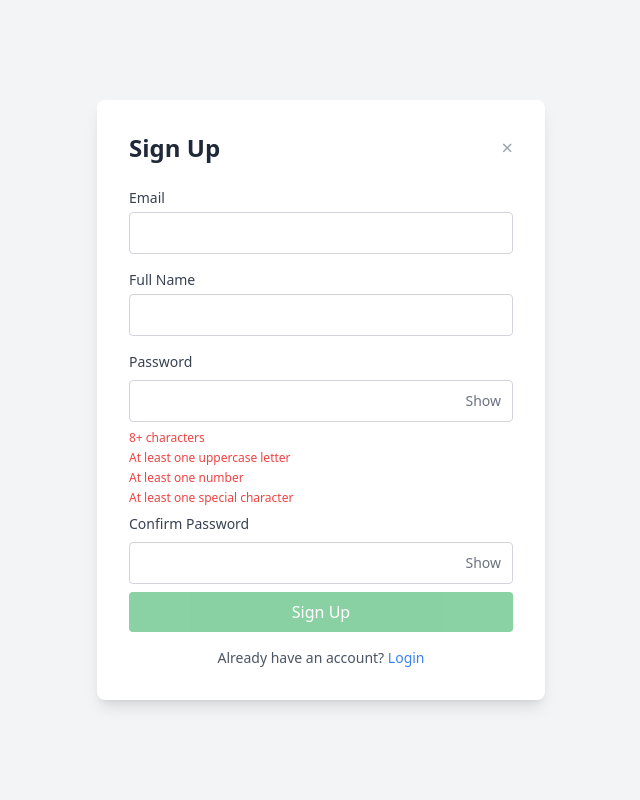
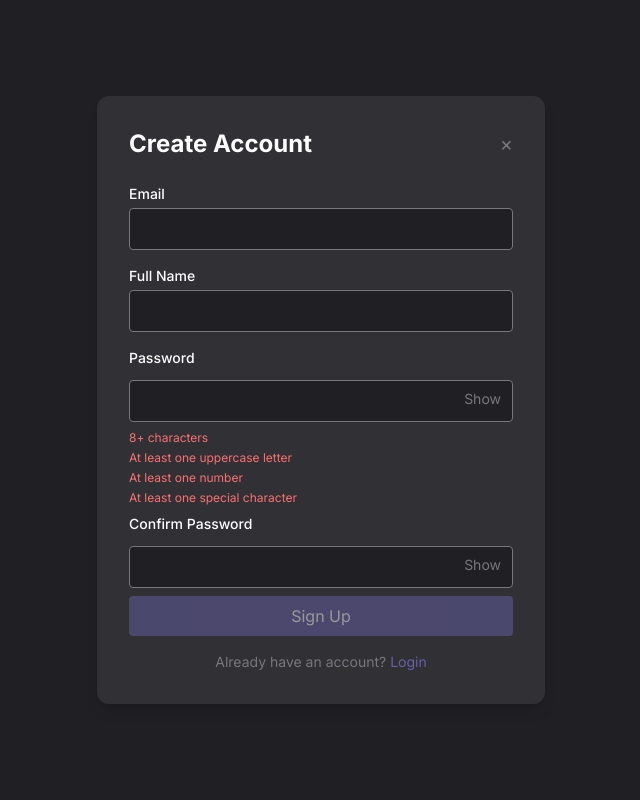
Before and after one commit to xavierAshkar/findash-mvp, a Django app: page /users/register/ in a window 1280 px wide. Shown: the whole page, without its empty margins (319-959 px from the left). Run offline with Django 5.2, Linux system fonts and the light colour scheme; parts of the project's set-up code (start-up, migrations or seed data) failed here and were passed over; some libraries are stand-ins or nearby versions.

Commit message:
feature(register): add error messages to login and register

```diff
--- a/templates/base_public.html
+++ b/templates/base_public.html
@@ -1,14 +1,89 @@
 <!-- templates/base_public.html -->
 <!DOCTYPE html>
 <html lang="en">
+  {% load static %}
   <head>
     <meta charset="UTF-8" />
-    <title>{% block title %}FinDash{% endblock %}</title>
+    <title>{% block title %}Findash{% endblock %}</title>
+
+    <link href="https://fonts.googleapis.com/css2?family=Inter:wght@400;500;600;700&display=swap" rel="stylesheet">
+
+    <!-- Load Tailwind CDN -->
     <script src="https://cdn.tailwindcss.com"></script>
+    <style>
+      .scrollbar-auto {
+        scrollbar-gutter: stable;
+        overflow-y: auto;
+      }
+
+      /* Firefox */
+      .scrollbar-auto {
+        scrollbar-width: thin;
+        scrollbar-color: #2a2a2e transparent;
+      }
+
+      .scrollbar-auto:hover {
+        scrollbar-color: #3a3a40 transparent;
+      }
+
+      /* Chrome/Safari (WebKit) */
+      .scrollbar-auto::-webkit-scrollbar {
+        width: 8px;
+      }
+
+      .scrollbar-auto::-webkit-scrollbar-thumb {
+        background-color: #2a2a2e;
+        border-radius: 12px;
+        transition: background-color 0.2s ease-in-out;
+      }
+
+      .scrollbar-auto:hover::-webkit-scrollbar-thumb {
+        background-color: #313035;
+      }
+
+      .scrollbar-auto::-webkit-scrollbar-track {
+        background: transparent;
+      }
+
+      [x-cloak] {
+        display: none !important;
+      }
+    </style>
+
+    <!-- Tailwind config (same as base_app) -->
+    <script>
+      tailwind.config = {
+        theme: {
+          extend: {
+            boxShadow: {
+              'card': '0 4px 4px rgba(0, 0, 0, 0.25)',
+            },
+            fontFamily: {
+              sans: ['Inter', 'sans-serif'],
+            },
+            colors: {
+              primaryBg: "#202024",
+              sidebarBg: "#101013",
+              cardHeader: "#313035",
+              cardBg: "#202024",
+              hoverBg: "#0A0A0C",
+              hoverBorder: "#78767E",
+              accent: "#6760A6",
+              textMain: "#ffffff",
+              textSubtle: "#78767E",
+            },
+          },
+        },
+      };
+    </script>
+
     <script src="https://unpkg.com/htmx.org@1.9.2"></script>
     <script src="https://unpkg.com/alpinejs" defer></script>
   </head>
-  <body class="bg-gray-100 text-gray-900">
-    <div class="container mx-auto px-4">{% block content %}{% endblock %}</div>
+
+  <body class="bg-primaryBg text-textMain">
+    <div class="container mx-auto px-4">
+      {% block content %}{% endblock %}
+    </div>
   </body>
 </html>
--- a/users/templates/registration/register.html
+++ b/users/templates/registration/register.html
@@ -2,15 +2,27 @@
 {% load form_tags %}
 
 {% block content %}
-<!-- Centered registration card -->
-<div class="min-h-screen flex items-center justify-center px-4">
-  <div class="bg-white p-8 rounded-lg shadow-lg w-full max-w-md">
+<div class="min-h-screen flex items-center justify-center px-4 bg-primaryBg">
+  <div class="bg-cardHeader p-8 rounded-xl shadow-lg w-full max-w-md text-textMain">
 
-    <!-- Header with dismiss link -->
+    <!-- Header -->
     <div class="flex justify-between items-center mb-6">
-      <h2 class="text-2xl font-bold text-gray-800">Sign Up</h2>
-      <a href="{% url 'home' %}" class="text-gray-400 hover:text-gray-600 text-xl">&times;</a>
+      <h2 class="text-2xl font-bold">Create Account</h2>
+      <a href="{% url 'home' %}" class="text-textSubtle hover:text-textMain text-xl">&times;</a>
     </div>
+
+    <!-- Messages -->
+    {% if messages %}
+      <div class="mb-4 space-y-2">
+        {% for message in messages %}
+          <div class="p-2 rounded text-sm
+                      {% if message.tags == 'success' %}bg-green-700 text-white
+                      {% else %}bg-red-700 text-white{% endif %}">
+            {{ message }}
+          </div>
+        {% endfor %}
+      </div>
+    {% endif %}
 
     <!-- Registration Form -->
     <form method="post" class="space-y-4">
@@ -18,16 +30,23 @@
 
       <!-- Email Field -->
       <div>
-        <label for="id_email" class="block text-sm font-medium text-gray-700">Email</label>
-        {{ form.email|add_class:"mt-1 p-2 block w-full border border-gray-300 rounded" }}
+        <label for="id_email" class="block text-sm font-medium">Email</label>
+        {{ form.email|add_class:"mt-1 p-2 w-full rounded bg-primaryBg border border-hoverBorder" }}
+        {% for error in form.email.errors %}
+          <p class="text-red-500 text-xs mt-1">{{ error }}</p>
+        {% endfor %}
       </div>
 
       <!-- Full Name Field -->
       <div>
-        <label for="id_full_name" class="block text-sm font-medium text-gray-700">Full Name</label>
-        {{ form.full_name|add_class:"mt-1 p-2 block w-full border border-gray-300 rounded" }}
+        <label for="id_full_name" class="block text-sm font-medium">Full Name</label>
+        {{ form.full_name|add_class:"mt-1 p-2 w-full rounded bg-primaryBg border border-hoverBorder" }}
+        {% for error in form.full_name.errors %}
+          <p class="text-red-500 text-xs mt-1">{{ error }}</p>
+        {% endfor %}
       </div>
 
+      <!-- Password & Confirm (Alpine.js) -->
       <div x-data="{
           password: '',
           confirmPassword: '',
@@ -48,66 +67,63 @@
           }
       }" class="space-y-2">
 
-        <!-- Password field with toggle -->
-        <label for="id_password1" class="block text-sm font-medium text-gray-700">Password</label>
+        <!-- Password -->
+        <label for="id_password1" class="block text-sm font-medium">Password</label>
         <div class="relative">
           <input :type="showPassword ? 'text' : 'password'" name="password1" id="id_password1"
-                x-model="password" x-init="checkPassword()" @input="checkPassword"
-                class="mt-1 p-2 block w-full border border-gray-300 rounded pr-10">
-
+                 x-model="password" x-init="checkPassword()" @input="checkPassword"
+                 class="mt-1 p-2 w-full rounded bg-primaryBg border border-hoverBorder pr-10">
           <button type="button" @click="showPassword = !showPassword"
-                  class="absolute inset-y-0 right-0 flex items-center pr-3 text-sm text-gray-500 hover:text-gray-700">
+                  class="absolute inset-y-0 right-0 flex items-center pr-3 text-sm text-textSubtle hover:text-textMain">
             <span x-text="showPassword ? 'Hide' : 'Show'"></span>
           </button>
         </div>
 
         <!-- Requirements -->
         <ul class="text-xs space-y-1">
-          <li :class="req.length ? 'text-green-600' : 'text-red-500'">8+ characters</li>
-          <li :class="req.uppercase ? 'text-green-600' : 'text-red-500'">At least one uppercase letter</li>
-          <li :class="req.number ? 'text-green-600' : 'text-red-500'">At least one number</li>
-          <li :class="req.special ? 'text-green-600' : 'text-red-500'">At least one special character</li>
+          <li :class="req.length ? 'text-green-400' : 'text-red-400'">8+ characters</li>
+          <li :class="req.uppercase ? 'text-green-400' : 'text-red-400'">At least one uppercase letter</li>
+          <li :class="req.number ? 'text-green-400' : 'text-red-400'">At least one number</li>
+          <li :class="req.special ? 'text-green-400' : 'text-red-400'">At least one special character</li>
         </ul>
 
         <!-- Strength bar -->
-        <div x-show="password !== ''" class="h-2 rounded bg-gray-200 overflow-hidden">
-          <div class="h-full transition-all"
-              :style="{ width: strength + '%', backgroundColor: barColor }"></div>
+        <div x-show="password !== ''" class="h-2 rounded bg-gray-700 overflow-hidden">
+          <div class="h-full transition-all" :style="{ width: strength + '%', backgroundColor: barColor }"></div>
         </div>
 
-        <!-- Confirm Password field with toggle -->
-        <label for="id_password2" class="block text-sm font-medium text-gray-700">Confirm Password</label>
+        <!-- Confirm Password -->
+        <label for="id_password2" class="block text-sm font-medium">Confirm Password</label>
         <div class="relative">
           <input :type="showConfirmPassword ? 'text' : 'password'" name="password2" id="id_password2"
-                x-model="confirmPassword"
-                class="mt-1 p-2 block w-full border border-gray-300 rounded pr-10">
-
-
+                 x-model="confirmPassword"
+                 class="mt-1 p-2 w-full rounded bg-primaryBg border border-hoverBorder pr-10">
           <button type="button" @click="showConfirmPassword = !showConfirmPassword"
-                  class="absolute inset-y-0 right-0 flex items-center pr-3 text-sm text-gray-500 hover:text-gray-700">
+                  class="absolute inset-y-0 right-0 flex items-center pr-3 text-sm text-textSubtle hover:text-textMain">
             <span x-text="showConfirmPassword ? 'Hide' : 'Show'"></span>
           </button>
         </div>
 
         <!-- Match indicator -->
         <p x-show="password !== ''"
-          :class="password === confirmPassword ? 'text-green-600' : 'text-red-500'"
-          class="text-xs mt-1">
+           :class="password === confirmPassword ? 'text-green-400' : 'text-red-400'"
+           class="text-xs mt-1">
           <span x-text="password === confirmPassword ? 'Passwords match' : 'Passwords do not match'"></span>
         </p>
 
-        <!-- Submit button -->
+        <!-- Submit -->
         <button type="submit"
                 :disabled="strength < 100 || password !== confirmPassword"
-                class="w-full bg-green-600 text-white py-2 rounded hover:bg-green-700 disabled:opacity-50 disabled:cursor-not-allowed">
+                class="w-full bg-accent text-white py-2 rounded hover:bg-hoverBorder disabled:opacity-50">
           Sign Up
         </button>
       </div>
     </form>
+
     <!-- Link to Login -->
-    <p class="mt-4 text-sm text-center text-gray-600">
+    <p class="mt-4 text-sm text-center text-textSubtle">
       Already have an account?
-      <a href="{% url 'users:login' %}" class="text-blue-500 hover:underline">Login</a>
+      <a href="{% url 'users:login' %}" class="text-accent hover:underline">Login</a>
     </p>
 
   </div>
--- a/users/urls.py
+++ b/users/urls.py
@@ -20,8 +20,5 @@ urlpatterns = [
     path('verify/<int:uid>/<str:token>/', views.verify_email, name='verify_email'),
 
     # Login view
-    path('login/', auth_views.LoginView.as_view(
-        template_name='registration/login.html',
-        authentication_form=CustomLoginForm
-    ), name='login'),
+    path('login/', views.login_view, name='login'),
 ]
--- a/users/views.py
+++ b/users/views.py
@@ -11,10 +11,9 @@ from django.contrib.auth import login
 from django.contrib import messages
 from .forms import CustomUserCreationForm
 
-from django.core.mail import send_mail
-from django.urls import reverse
-from django.conf import settings
-from django.contrib.sites.shortcuts import get_current_site
+from django.contrib.auth import authenticate, login
+from django.contrib.auth.forms import AuthenticationForm
+
 from .tokens import email_verification_token
 
 from django.http import HttpResponseBadRequest
@@ -33,15 +32,19 @@ def register(request):
         form = CustomUserCreationForm(request.POST)
         if form.is_valid():
             user = form.save(commit=False)
-
-            # Auto-verify for v1.0.0
+            # Auto-verify for MVP
             user.is_verified = True
             user.save()
 
-
             login(request, user)
-            messages.success(request, "Account created and verified! Welcome to Findash.")
-            return redirect('plaid:link_account')
+            messages.success(request, "Account created! Welcome to Findash.")
+            return redirect('core:dashboard')
+        else:
+            # Show clear duplicate email error
+            if form.errors.get('email'):
+                messages.error(request, "This email is already registered.")
+            else:
+                messages.error(request, "Please fix the errors below.")
     else:
         form = CustomUserCreationForm()
 
@@ -56,3 +59,35 @@ def verify_email(request, uid, token):
         messages.success(request, "Your email is verified! You can log in now.")
         return redirect('users:login')
     return HttpResponseBadRequest("Invalid or expired verification link.")
+
+def login_view(request):
+    if request.method == "POST":
+        email = request.POST.get("username")
+        password = request.POST.get("password")
+
+        # Check if email exists first
+        if not CustomUser.objects.filter(email=email).exists():
+            messages.error(request, "No account found with this email.")
+            return render(
+                request,
+                "registration/login.html",
+                {"form": AuthenticationForm(request, data=request.POST)},
+            )
+
+        # Authenticate credentials
+        user = authenticate(request, username=email, password=password)
+        if user is not None:
+            login(request, user)
+            messages.success(request, "Welcome back!")
+            return redirect("core:dashboard")
+        else:
+            messages.error(request, "Incorrect password.")
+            return render(
+                request,
+                "registration/login.html",
+                {"form": AuthenticationForm(request, data=request.POST)},
+            )
+
+    # GET request → empty form
+    form = AuthenticationForm()
+    return render(request, "registration/login.html", {"form": form})
```
Also changed, not shown: users/templates/registration/login.html (+32 -13 lines).
